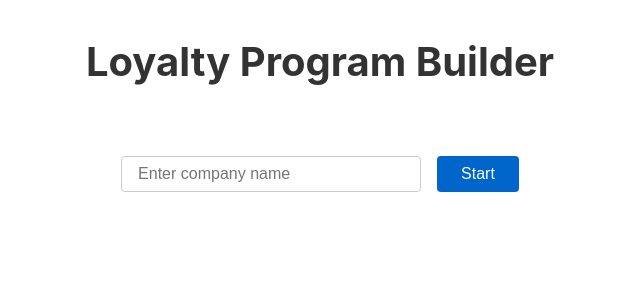
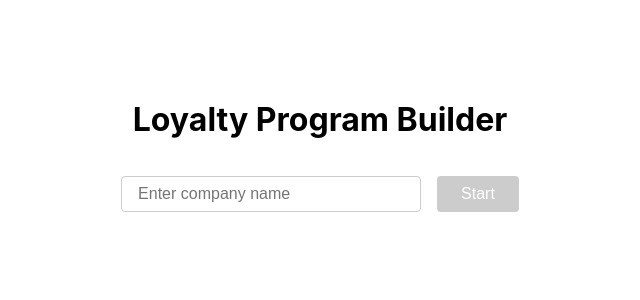
Before and after one commit to fsilva7456/loyalty-frontend-alpha, a React (Vite) app: page / in a window 1280 px wide. Shown: the top 300 px of the page, without its empty margins (320-960 px from the left). Built offline with nearby package versions, Linux system fonts and the light colour scheme; the HTML template or start-up script is replaced by a standard one.

Commit message:
feat: add global state and navigation

```diff
--- a/src/App.css
+++ b/src/App.css
@@ -2,30 +2,20 @@
   min-height: 100vh;
   display: flex;
   flex-direction: column;
-  align-items: center;
   padding: 2rem;
 }
 
-.app-header {
-  margin-bottom: 2rem;
+.welcome-container {
+  display: flex;
+  flex-direction: column;
+  align-items: center;
+  gap: 2rem;
+  margin-top: 4rem;
 }
 
-.app-header h1 {
-  color: #333;
-  font-size: 2.5rem;
-  text-align: center;
-}
-
-.app-main {
-  width: 100%;
-  max-width: 600px;
-}
-
-.input-container {
+.input-group {
   display: flex;
   gap: 1rem;
-  justify-content: center;
-  margin-top: 2rem;
 }
 
 .company-input {
@@ -36,7 +26,8 @@
   width: 300px;
 }
 
-.start-button {
+.start-button,
+.next-button {
   padding: 0.5rem 1.5rem;
   font-size: 1rem;
   background-color: #0066cc;
@@ -44,13 +35,56 @@
   border: none;
   border-radius: 4px;
   cursor: pointer;
-  transition: background-color 0.2s;
 }
 
-.start-button:hover {
+.start-button:disabled,
+.next-button:disabled {
+  background-color: #cccccc;
+  cursor: not-allowed;
+}
+
+.start-button:hover:not(:disabled),
+.next-button:hover:not(:disabled) {
   background-color: #0052a3;
 }
 
-.start-button:active {
-  background-color: #004080;
+.step-screen {
+  display: flex;
+  flex-direction: column;
+  height: 100vh;
+  margin: -2rem;
 }
+
+.top-bar {
+  background-color: #f5f5f5;
+  padding: 1rem 2rem;
+  display: flex;
+  justify-content: space-between;
+  align-items: center;
+  border-bottom: 1px solid #ddd;
+}
+
+.step-content {
+  flex: 1;
+  padding: 2rem;
+  display: flex;
+  justify-content: center;
+  align-items: center;
+  background-color: #ffffff;
+}
+
+.navigation-bar {
+  padding: 1rem 2rem;
+  display: flex;
+  justify-content: flex-end;
+  background-color: #f5f5f5;
+  border-top: 1px solid #ddd;
+}
+
+.step-info {
+  font-weight: 500;
+}
+
+.company-name {
+  color: #666;
+}
--- a/src/App.jsx
+++ b/src/App.jsx
@@ -1,37 +1,19 @@
-import { useState } from 'react'
-import './App.css'
+import { GlobalProvider, useGlobal } from './context/GlobalContext';
+import Welcome from './components/Welcome';
+import StepScreen from './components/StepScreen';
+import './App.css';
 
-function App() {
-  const [companyName, setCompanyName] = useState('')
-
-  const handleStart = () => {
-    console.log('Company Name:', companyName)
-  }
-
-  return (
-    <div className="app-container">
-      <header className="app-header">
-        <h1>Loyalty Program Builder</h1>
-      </header>
-      <main className="app-main">
-        <div className="input-container">
-          <input
-            type="text"
-            placeholder="Enter company name"
-            value={companyName}
-            onChange={(e) => setCompanyName(e.target.value)}
-            className="company-input"
-          />
-          <button
-            onClick={handleStart}
-            className="start-button"
-          >
-            Start
-          </button>
-        </div>
-      </main>
-    </div>
-  )
+function MainContent() {
+  const { companyName } = useGlobal();
+  return companyName ? <StepScreen /> : <Welcome />;
 }
 
-export default App
+export default function App() {
+  return (
+    <GlobalProvider>
+      <div className="app-container">
+        <MainContent />
+      </div>
+    </GlobalProvider>
+  );
+}
--- /dev/null
+++ b/src/components/StepScreen.jsx
@@ -0,0 +1,30 @@
+import { useGlobal, STEPS } from '../context/GlobalContext';
+
+export default function StepScreen() {
+  const { currentStep, nextStep, companyName } = useGlobal();
+  const currentStepData = STEPS[currentStep - 1];
+
+  return (
+    <div className="step-screen">
+      <div className="top-bar">
+        <div className="step-info">
+          Step {currentStep} of {STEPS.length}: {currentStepData.title}
+        </div>
+        <div className="company-name">{companyName}</div>
+      </div>
+      <div className="step-content">
+        {/* Placeholder for step content */}
+        <p>Content for {currentStepData.title} will go here</p>
+      </div>
+      <div className="navigation-bar">
+        <button
+          onClick={nextStep}
+          disabled={currentStep === STEPS.length}
+          className="next-button"
+        >
+          {currentStep === STEPS.length ? 'Complete' : 'Next'}
+        </button>
+      </div>
+    </div>
+  );
+}
--- /dev/null
+++ b/src/components/Welcome.jsx
@@ -0,0 +1,35 @@
+import { useState } from 'react';
+import { useGlobal } from '../context/GlobalContext';
+
+export default function Welcome() {
+  const [inputCompanyName, setInputCompanyName] = useState('');
+  const { startAnalysis } = useGlobal();
+
+  const handleStart = () => {
+    if (inputCompanyName.trim()) {
+      startAnalysis(inputCompanyName.trim());
+    }
+  };
+
+  return (
+    <div className="welcome-container">
+      <h1>Loyalty Program Builder</h1>
+      <div className="input-group">
+        <input
+          type="text"
+          value={inputCompanyName}
+          onChange={(e) => setInputCompanyName(e.target.value)}
+          placeholder="Enter company name"
+          className="company-input"
+        />
+        <button
+          onClick={handleStart}
+          className="start-button"
+          disabled={!inputCompanyName.trim()}
+        >
+          Start
+        </button>
+      </div>
+    </div>
+  );
+}
--- /dev/null
+++ b/src/context/GlobalContext.jsx
@@ -0,0 +1,58 @@
+import { createContext, useContext, useState } from 'react';
+
+const GlobalContext = createContext(undefined);
+
+export const STEPS = [
+  { id: 1, title: 'Competitor Analysis' },
+  { id: 2, title: 'Customer Analysis' },
+  { id: 3, title: 'Program Design' },
+  { id: 4, title: 'Financial Model' },
+  { id: 5, title: 'Implementation Roadmap' },
+  { id: 6, title: 'Business Case' },
+  { id: 7, title: 'Executive Summary' },
+];
+
+export function GlobalProvider({ children }) {
+  const [companyName, setCompanyName] = useState('');
+  const [currentStep, setCurrentStep] = useState(0); // 0 means not started
+  const [stepData, setStepData] = useState({});
+
+  const startAnalysis = (name) => {
+    setCompanyName(name);
+    setCurrentStep(1);
+  };
+
+  const nextStep = () => {
+    if (currentStep < STEPS.length) {
+      setCurrentStep(currentStep + 1);
+    }
+  };
+
+  const updateStepData = (stepId, data) => {
+    setStepData(prev => ({
+      ...prev,
+      [stepId]: data
+    }));
+  };
+
+  return (
+    <GlobalContext.Provider value={{
+      companyName,
+      currentStep,
+      stepData,
+      startAnalysis,
+      nextStep,
+      updateStepData
+    }}>
+      {children}
+    </GlobalContext.Provider>
+  );
+}
+
+export function useGlobal() {
+  const context = useContext(GlobalContext);
+  if (context === undefined) {
+    throw new Error('useGlobal must be used within a GlobalProvider');
+  }
+  return context;
+}
```
